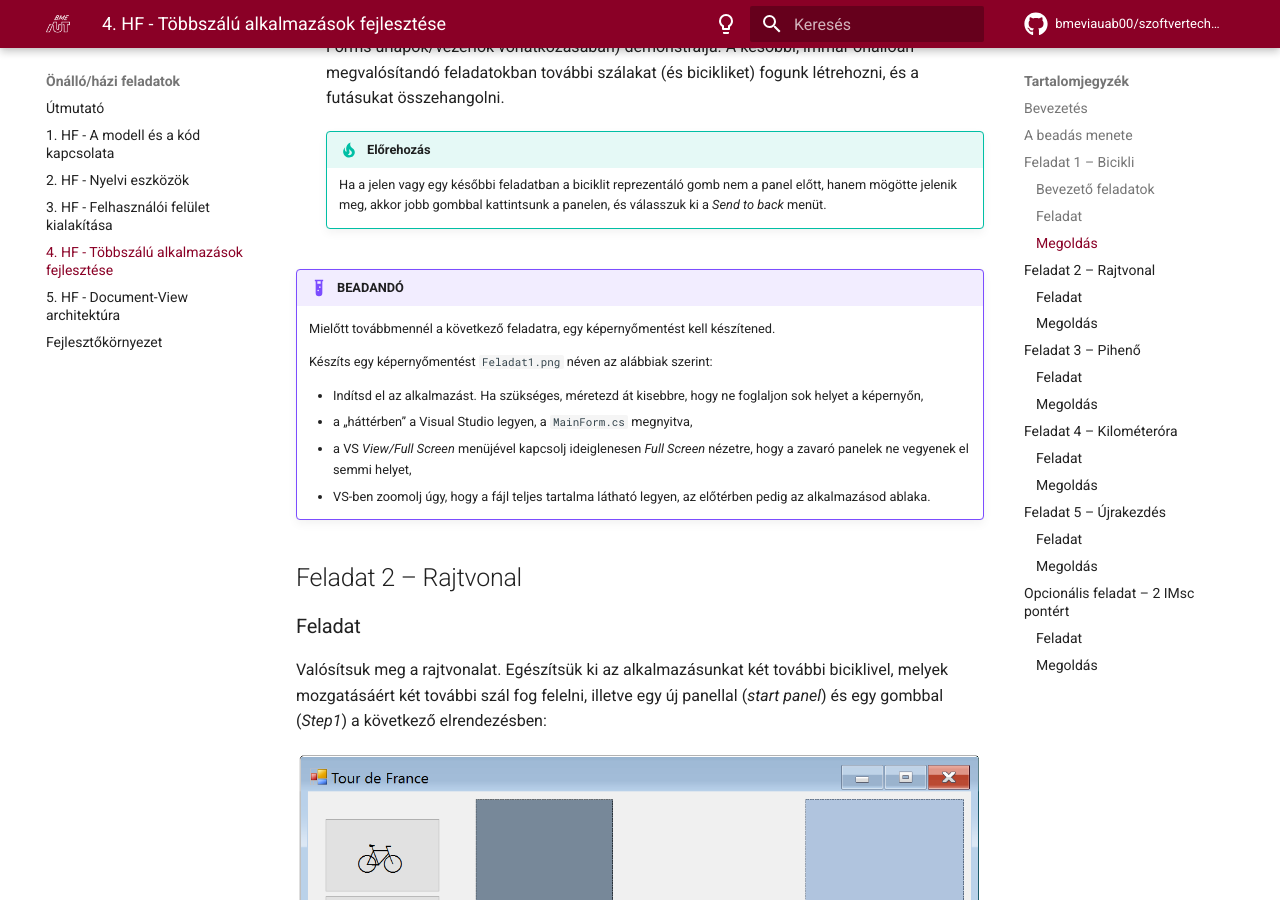
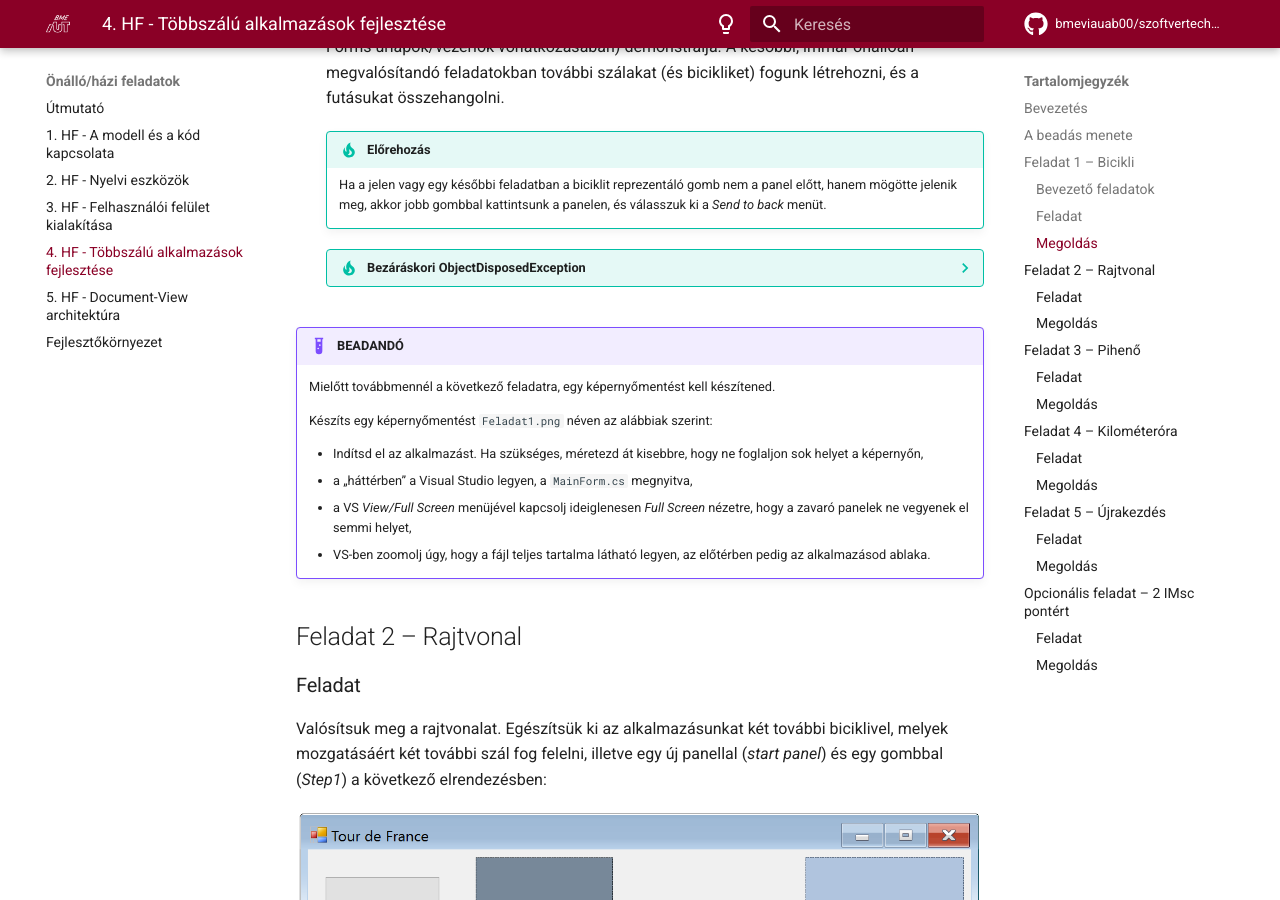
Before and after one commit to bmeviauab00/szoftvertechnikak, an MkDocs documentation site: the page built from docs/hazi/4-tobbszalu-alkalmazasok-fejlesztese/index.md, in a window 1280 px wide and 900 px high, scrolled down 3646 px. Built offline with MkDocs 1.6.1 and Material for MkDocs 9.7.7, drawn with Linux system fonts in a browser that asks for light colours; emoji names are drawn with the system emoji font; comment, search, counter and statistics services are not loaded; some of the changed lines change nothing that is shown.

Commit message:
HF4 ObjectDisposedException magyarázat.

```diff
--- a/docs/hazi/4-tobbszalu-alkalmazasok-fejlesztese/index.md
+++ b/docs/hazi/4-tobbszalu-alkalmazasok-fejlesztese/index.md
@@ -113,6 +113,9 @@
 
     !!! tip "Előrehozás"
         Ha a jelen vagy egy későbbi feladatban a biciklit reprezentáló gomb nem a panel előtt, hanem mögötte jelenik meg, akkor jobb gombbal kattintsunk a panelen, és válasszuk ki a *Send to back* menüt.
+
+    ??? tip "Bezáráskori ObjectDisposedException"
+        Ha a megoldásunkat Visual Studioban debuggolva futtatjuk, akkor kilépéskor `ObjectDisposedException`-t kaphatunk. Az `Invoke` csak akkor hívható, amikor a űrlapunk mögötti natív ablak még létezik. Kilépéskor ez megszűnik, ebből ered a "hiba". Ez inkább csak egyfajta figyelmeztetés a keretrendszer részéről, de esetünkben nem igazi hiba: ha nem debuggolva indítjuk az alkalmazást, akkor kilépéskor nem is jelentkezik, lenyelődik. Szép, de kicsit körülményesebb megoldás lehetne, ha pl. a `Form` `OnClosing` függvényét felüldefiniálva vagy a `FormClosing` eseménykezelőben leállítanánk a szálakat (vagy egy flag-gel jeleznénk feléjük, hogy most már nem szabad `Invoke`-ot hívni). Kevésbé szép megoldás lehet az `ObjectDisposedException` elkapása és lenyelése.
 
 !!! example "BEADANDÓ"
     Mielőtt továbbmennél a következő feladatra, egy képernyőmentést kell készítened.
```
